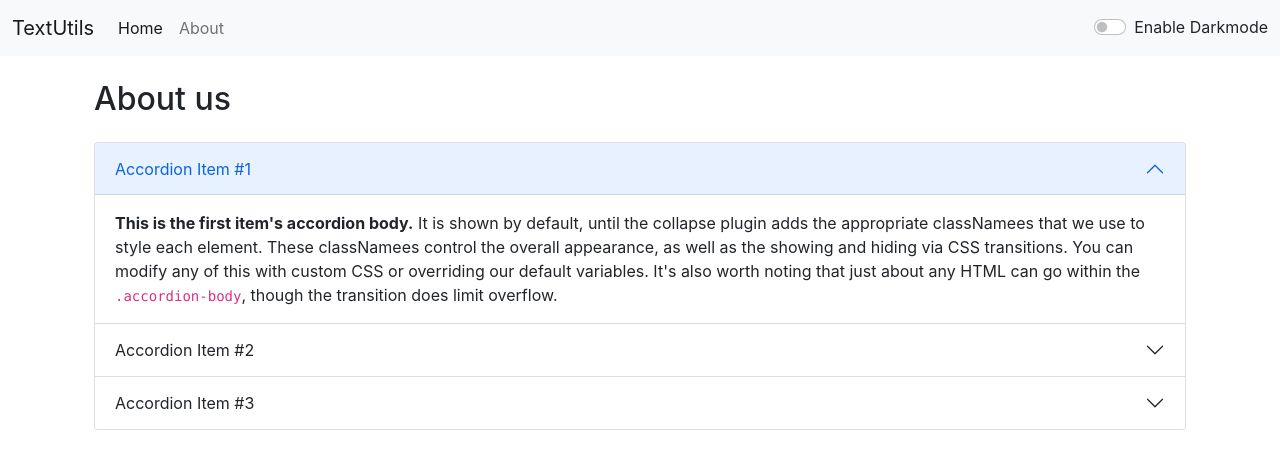
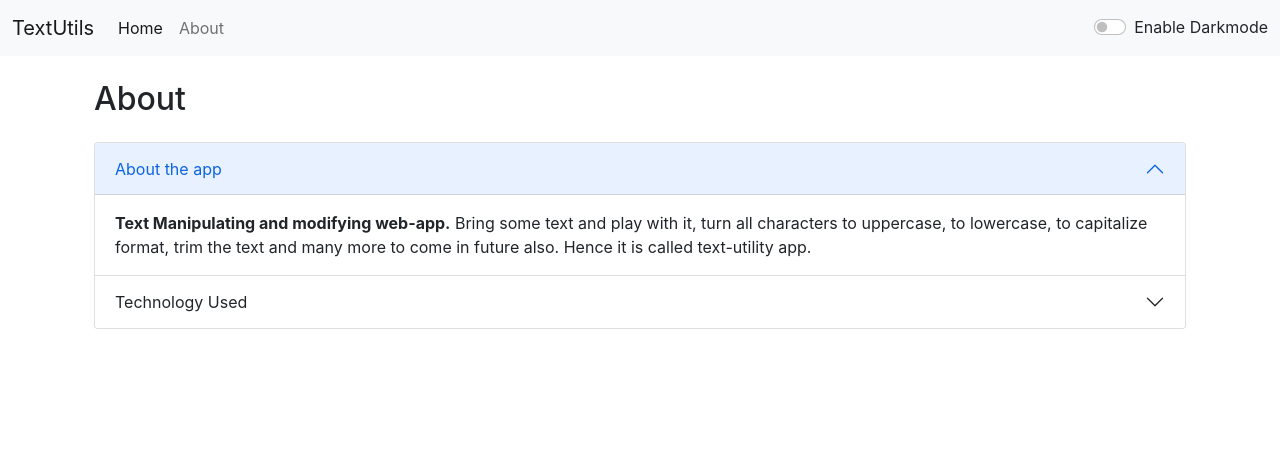
Before and after one commit to aw-santo/Text-Manipulator-Azure, a React (Create React App) app: page /about in a window 1280 px wide. Shown: the top 466 px of the page. Built offline with nearby package versions, Linux system fonts and the light colour scheme.

Commit message:
final version

```diff
--- a/src/App.js
+++ b/src/App.js
@@ -43,8 +43,8 @@ function App() {
         <Alert alert={alert} />
         <div className="container my-3">
           <Routes>
-            <Route exact path="/about" element={<About mode={mode}/>} />
-            <Route exact path="/" element={<TextForm heading="Enter the text to analyze" mode={mode} alert={showAlert} />} />
+            <Route path="/about" element={<About mode={mode}/>} />
+            <Route path="/" element={<TextForm heading="Enter the text to analyze" mode={mode} alert={showAlert} />} />
           </Routes>
         </div>
     </>
--- a/src/components/About.js
+++ b/src/components/About.js
@@ -3,41 +3,30 @@ import React from 'react'
 export default function About( props ) {
     return (
         <div className="container">
-            <h2 className={`my-4 text-${props.mode==='light'?'dark':'light'}`}>About us</h2>
+            <h2 className={`my-4 text-${props.mode==='light'?'dark':'light'}`}>About</h2>
             <div className="accordion" id="accordionExample">
                 <div className="accordion-item">
                     <h2 className="accordion-header" id="headingOne">
                     <button className="accordion-button" type="button" data-bs-toggle="collapse" data-bs-target="#collapseOne" aria-expanded="true" aria-controls="collapseOne">
-                        Accordion Item #1
+                        About the app
                     </button>
                     </h2>
                     <div id="collapseOne" className="accordion-collapse collapse show" aria-labelledby="headingOne" data-bs-parent="#accordionExample">
                         <div className="accordion-body">
-                            <strong>This is the first item's accordion body.</strong> It is shown by default, until the collapse plugin adds the appropriate classNamees that we use to style each element. These classNamees control the overall appearance, as well as the showing and hiding via CSS transitions. You can modify any of this with custom CSS or overriding our default variables. It's also worth noting that just about any HTML can go within the <code>.accordion-body</code>, though the transition does limit overflow.
+                            <strong>Text Manipulating and modifying web-app.</strong> Bring some text and play with it, turn all characters to uppercase, to lowercase, to capitalize format, trim the text and many more to come in future also. Hence it is called text-utility app.
                         </div>
                     </div>
                 </div>
                 <div className="accordion-item">
                     <h2 className="accordion-header" id="headingTwo">
                     <button className="accordion-button collapsed" type="button" data-bs-toggle="collapse" data-bs-target="#collapseTwo" aria-expanded="false" aria-controls="collapseTwo">
-                        Accordion Item #2
+                        Technology Used
                     </button>
                     </h2>
                     <div id="collapseTwo" className="accordion-collapse collapse" aria-labelledby="headingTwo" data-bs-parent="#accordionExample">
                         <div className="accordion-body">
-                            <strong>This is the second item's accordion body.</strong> It is hidden by default, until the collapse plugin adds the appropriate classNamees that we use to style each element. These classNamees control the overall appearance, as well as the showing and hiding via CSS transitions. You can modify any of this with custom CSS or overriding our default variables. It's also worth noting that just about any HTML can go within the <code>.accordion-body</code>, though the transition does limit overflow.
-                        </div>
-                    </div>
-                </div>
-                <div className="accordion-item">
-                    <h2 className="accordion-header" id="headingThree">
-                    <button className="accordion-button collapsed" type="button" data-bs-toggle="collapse" data-bs-target="#collapseThree" aria-expanded="false" aria-controls="collapseThree">
-                        Accordion Item #3
-                    </button>
-                    </h2>
-                    <div id="collapseThree" className="accordion-collapse collapse" aria-labelledby="headingThree" data-bs-parent="#accordionExample">
-                        <div className="accordion-body">
-                            <strong>This is the third item's accordion body.</strong> It is hidden by default, until the collapse plugin adds the appropriate classNamees that we use to style each element. These classNamees control the overall appearance, as well as the showing and hiding via CSS transitions. You can modify any of this with custom CSS or overriding our default variables. It's also worth noting that just about any HTML can go within the <code>.accordion-body</code>, though the transition does limit overflow.
+                            <strong>This is purely a <code>react</code> based app.</strong> And a simple routing is implemented with the help of <code>
+                            react-router-dom</code>.
                         </div>
                     </div>
                 </div>
```
